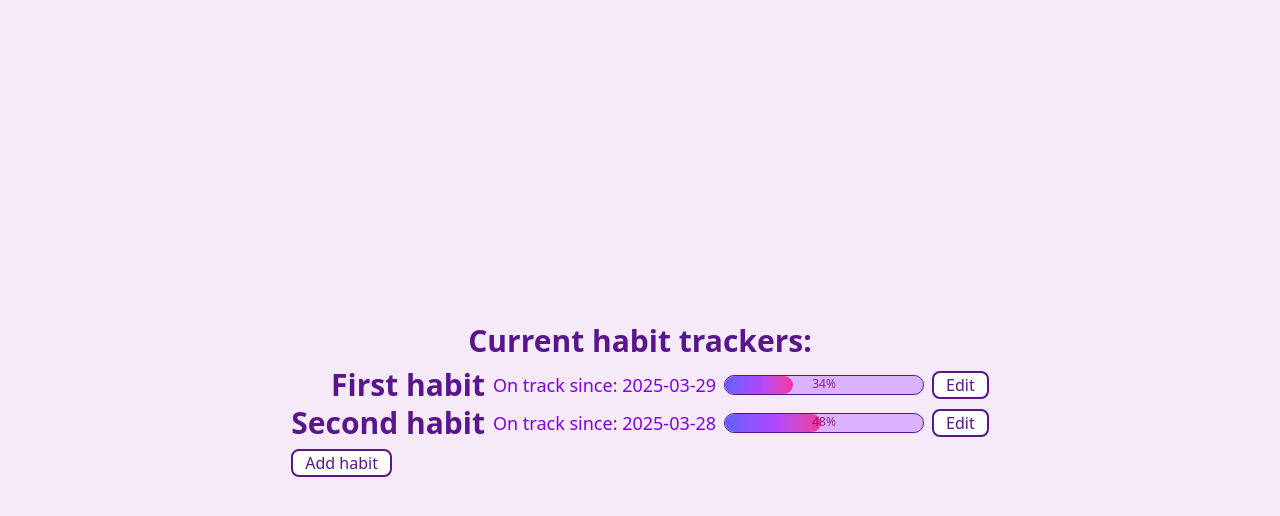
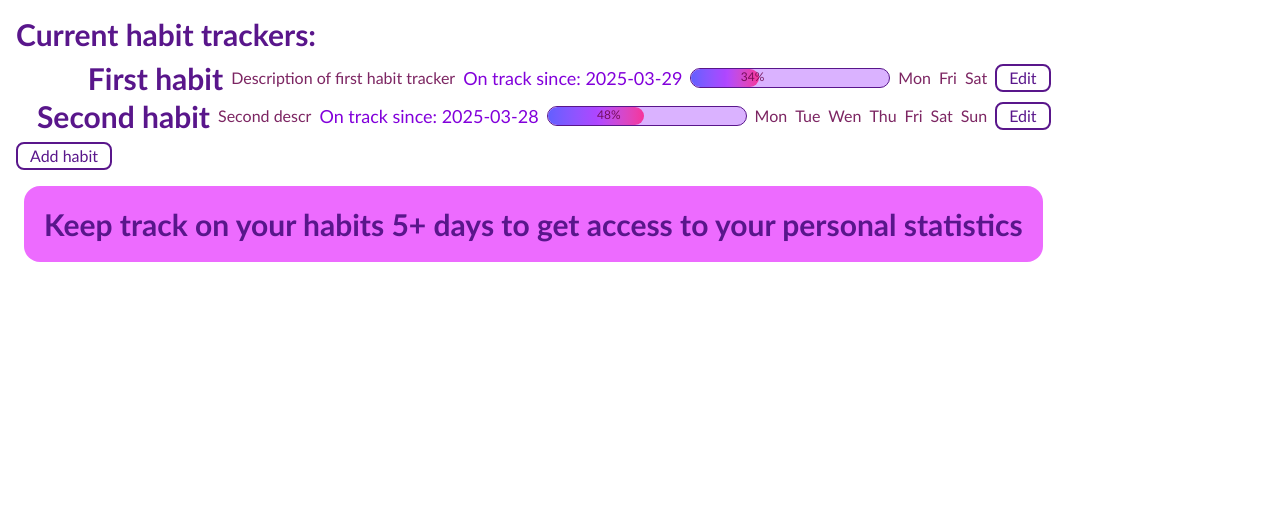
Before and after one commit to AngelinaStalnaya/habit-tracker, a React (Vite) app: page / in a window 1280 px wide. Shown: the top 516 px of the page. Built offline with nearby package versions, Linux system fonts and the light colour scheme.

Commit message:
habit item info ui updated with additional features

```diff
--- a/src/App.css
+++ /dev/null
@@ -1,6 +0,0 @@
-#root {
-  max-width: 1280px;
-  margin: 0 auto;
-  padding: 2rem;
-  text-align: center;
-}
--- a/src/App.tsx
+++ b/src/App.tsx
@@ -1,4 +1,3 @@
-import './App.css';
 import { useHabitStore } from '../state-managment/store';
 import PortalModal from './components/Modal/Portal';
 import HabitCreator from './components/Habit/HabitCreator';
@@ -6,16 +5,23 @@ import Header from './components/ui/text/Header';
 import HabitList from './components/Habit/HabitList';
 
 function App() {
-  const habits = useHabitStore((state) => state.habitsList);
+  const {habitsList} = useHabitStore();
 
   return (
-    <div className='flex justify-center items-left flex-col gap-2'>
-      <Header header='Current habit trackers: '/>
-      <HabitList habitList={habits}/>
+    <div className='flex items-left flex-col gap-2'>
+      <Header header='Current habit trackers: ' />
+      <HabitList habitList={habitsList} />
 
       <PortalModal portalBtnName='Add habit'>
-        <HabitCreator />
+        <HabitCreator />5
       </PortalModal>
+
+      <div className="notification flex justify-center gap-2 bg-fuchsia-400 rounded-2xl m-2 p-5">
+        <Header header='Keep track on your habits 5+ days to get access to your personal statistics' />
+      </div>
+      <div className="dayly-habits flex flex-col gap-2 " >
+      </div>
+
     </div>
   )
 }
--- a/src/components/Habit/HabitItemInfo.tsx
+++ b/src/components/Habit/HabitItemInfo.tsx
@@ -8,16 +8,20 @@ import Paragraph, { ParagraphProps } from "../ui/text/Paragraph";
 export type HabitItemInfoProps = HeaderProps & ParagraphProps & Partial<ProgressBarProps> & Partial<ButtonProps> & {
     duration: number | 21,
     repeatedTimes: number,
+    description?: string,
+    days?: Array<string>,
 }
 
-const HabitItemInfo = ({ header, paragraph, duration, repeatedTimes, containerWidth, label, children }: HabitItemInfoProps) => {
+const HabitItemInfo = ({ header, paragraph, duration, repeatedTimes, containerWidth, label, children, description, days }: HabitItemInfoProps) => {
     const progress = calculateProgress(duration, repeatedTimes);
 
     return (
         <div className="habit-item flex gap-2 items-center justify-end">
-            <><Header header={header} /></>
+            <Header header={header} />
+            {<p>{description}</p>}
             <Paragraph paragraph={`On track since: ${paragraph}`} />
             <ProgressBar progress={progress} containerWidth={containerWidth ? containerWidth : 200} label={label ? label : `${progress}%`} />
+            {days?.map(item => <p key={item}>{item}</p>)}
             {children}
         </div>
     );
--- a/src/components/Habit/HabitList.tsx
+++ b/src/components/Habit/HabitList.tsx
@@ -7,7 +7,7 @@ export type HabitListProps = {
     habitList: Array<HabitProps>
 }
 
-const HabitList = ({ habitList,  }: HabitListProps) => {
+const HabitList = ({ habitList }: HabitListProps) => {
     return (
         <>
             <ul className="flex flex-col list-disc gap-0.5 items-end">
@@ -17,7 +17,10 @@ const HabitList = ({ habitList,  }: HabitListProps) => {
                         paragraph={item.startDate}
                         duration={item.duration}
                         repeatedTimes={item.repeatedTimes}
-                        key={item.id}>
+                        key={item.id}
+                        description={item.description}
+                        days={item.days}
+                        >
                         <PortalModal portalBtnName='Edit'>
                             <HabitEditor habit={item} />
                         </PortalModal>
--- a/src/index.css
+++ b/src/index.css
@@ -1,13 +1,16 @@
-@import 'tailwindcss';
+@import "tailwindcss";
 
 :root {
-  font-family: system-ui, Avenir, Helvetica, Arial, sans-serif;
+  font-family: 'Gill Sans', 'Gill Sans MT', Calibri, 'Trebuchet MS', sans-serif;
   line-height: 1.5;
   font-weight: 500;
 
   color-scheme: light dark;
-  color: rgba(136, 13, 99, 0.87);
-  background-color: #f6e9f8;
+  color: rgba(105, 5, 75, 0.87);
+  background-color: #ffffff;
+  max-width: 1280px;
+  margin: 0 auto;
+  padding: 1rem;
 
   font-synthesis: none;
   text-rendering: optimizeLegibility;
@@ -18,7 +21,6 @@
 body {
   margin: 0;
   display: flex;
-  place-items: center;
   min-width: 320px;
   min-height: 100vh;
 }
--- a/state-managment/store.ts
+++ b/state-managment/store.ts
@@ -9,6 +9,8 @@ export type HabitProps = {
   duration: number;
   notification: string | boolean;
   repeatedTimes: number;
+  description: string,
+  days: Array<string>,
 };
 
 interface HabitState {
@@ -31,6 +33,8 @@ export const useHabitStore = create<HabitState>()(
         duration: 21,
         notification: "18:00",
         repeatedTimes: 7,
+        description: 'Description of first habit tracker',
+        days: ["Mon", "Fri", "Sat"],
       },
       {
         id: uuid(),
@@ -39,6 +43,8 @@ export const useHabitStore = create<HabitState>()(
         duration: 21,
         notification: "15:30",
         repeatedTimes: 10,
+        days: ['Mon', 'Tue', 'Wen', 'Thu', 'Fri', 'Sat', 'Sun'],
+        description: 'Second descr',
       },
     ],
     addHabitAsync: async (habit: HabitProps) => {
```
